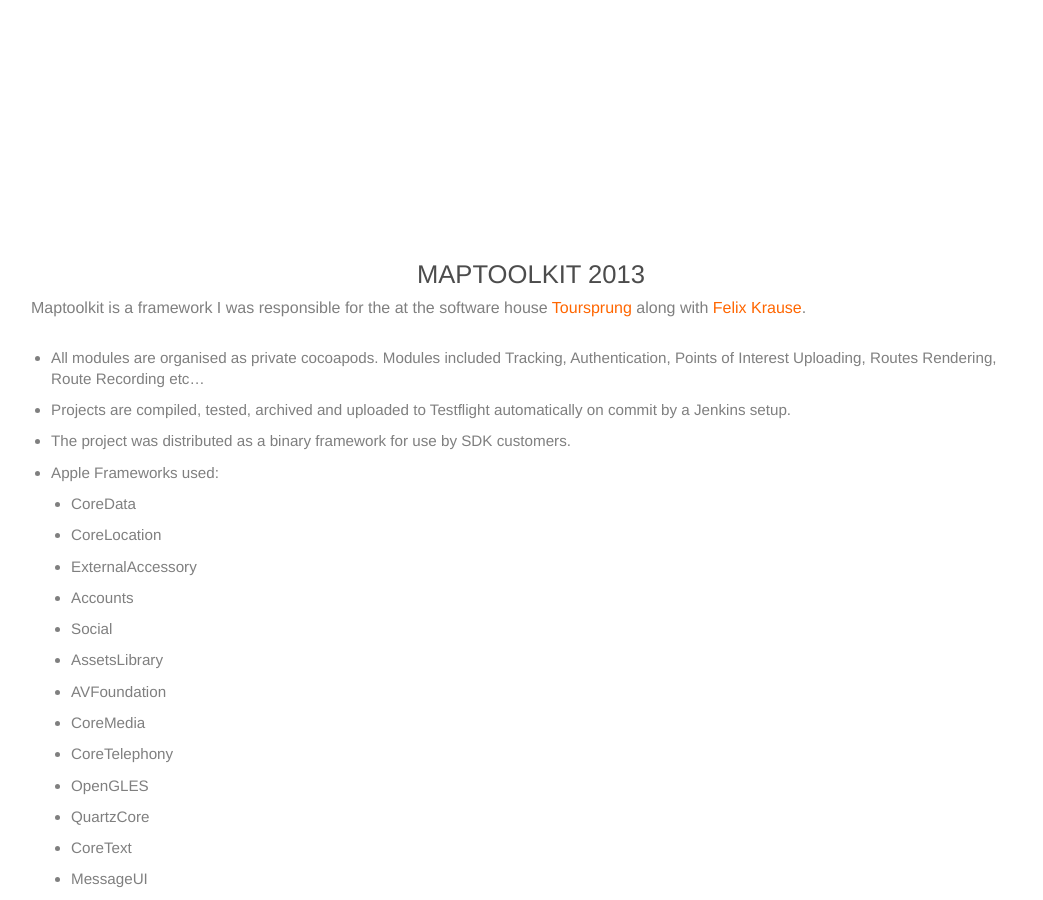
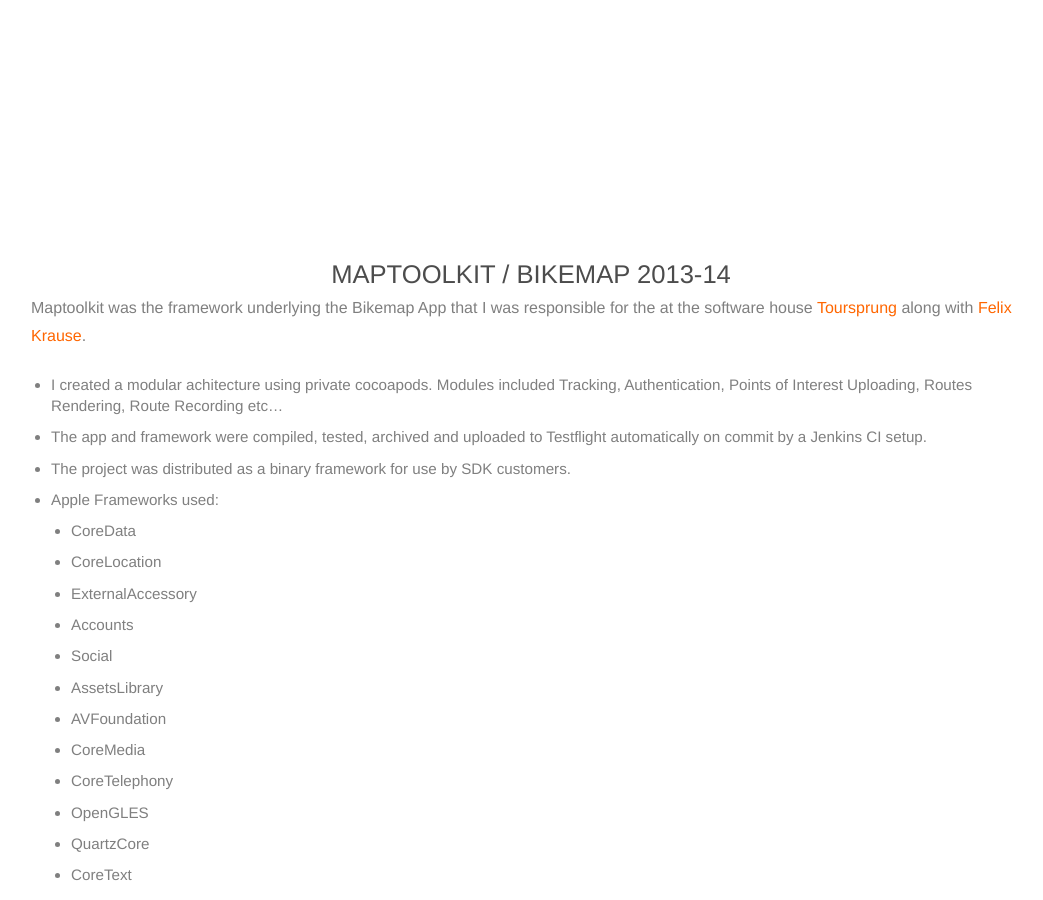
Before and after one commit to onato/onato.github.io, a Jekyll site: the page built from _posts/projects/2013-02-01-maptoolkit.md, in a window 1280 px wide and 900 px high, scrolled down 611 px. Shown: the whole window, without its empty margins (109-1152 px from the left). Built offline with Jekyll 4.4.1, drawn with Linux system fonts in a browser that asks for light colours; nearby versions of some CDN libraries.

Commit message:
Update 2013-02-01-maptoolkit.md

```diff
--- a/_posts/projects/2013-02-01-maptoolkit.md
+++ b/_posts/projects/2013-02-01-maptoolkit.md
@@ -1,6 +1,6 @@
 ---
 layout: project
-title: "Maptoolkit 2013"
+title: "Maptoolkit / Bikemap 2013-14"
 image: {src: images/projects/maptoolkit/maptoolkit.jpg, width: 500, height: 281, title: "Maptoolkit Screenshots"}
 slides:
   - {image: /images/projects/maptoolkit/maptoolkit.jpg, title: "Maptoolkit Overview"}
@@ -9,12 +9,12 @@
 categories: projects
 ---
 
-Maptoolkit is a framework I was responsible for the at the software house [Toursprung](http://toursprung.com) along with [Felix Krause](http://felixkrause.at/).
+Maptoolkit was the framework underlying the Bikemap App that I was responsible for the at the software house [Toursprung](http://toursprung.com) along with [Felix Krause](http://felixkrause.at/).
 
 <p>
 	<ul>
-		<li>All modules are organised as private cocoapods. Modules included Tracking, Authentication, Points of Interest Uploading, Routes Rendering, Route Recording etc…</li>
-		<li>Projects are compiled, tested, archived and uploaded to Testflight automatically on commit by a Jenkins setup.</li>
+		<li>I created a modular achitecture using private cocoapods. Modules included Tracking, Authentication, Points of Interest Uploading, Routes Rendering, Route Recording etc…</li>
+		<li>The app and framework were compiled, tested, archived and uploaded to Testflight automatically on commit by a Jenkins CI setup.</li>
 		<li>The project was distributed as a binary framework for use by SDK customers.</li>
 		<li>Apple Frameworks used:
 			<ul>
```
